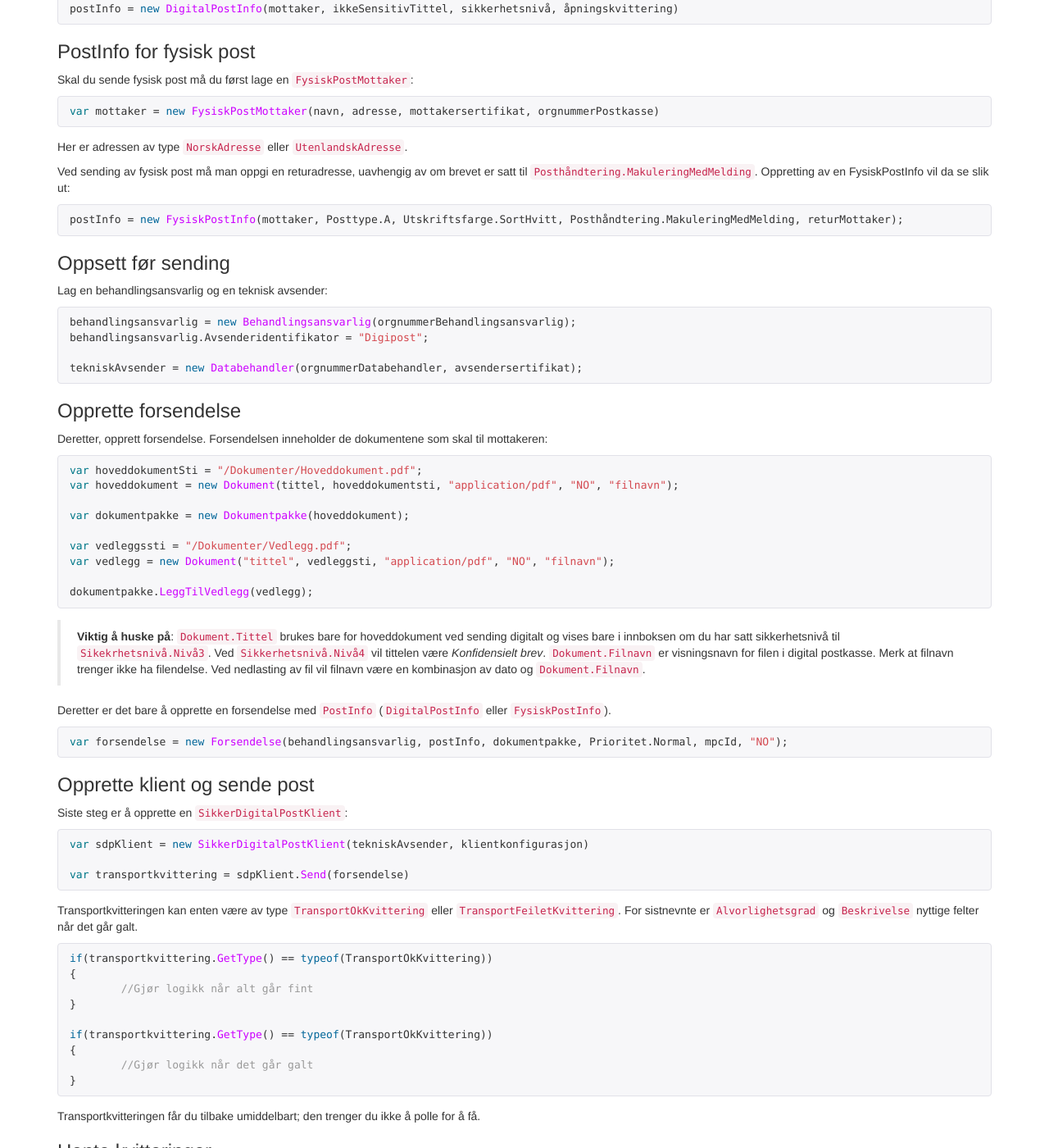
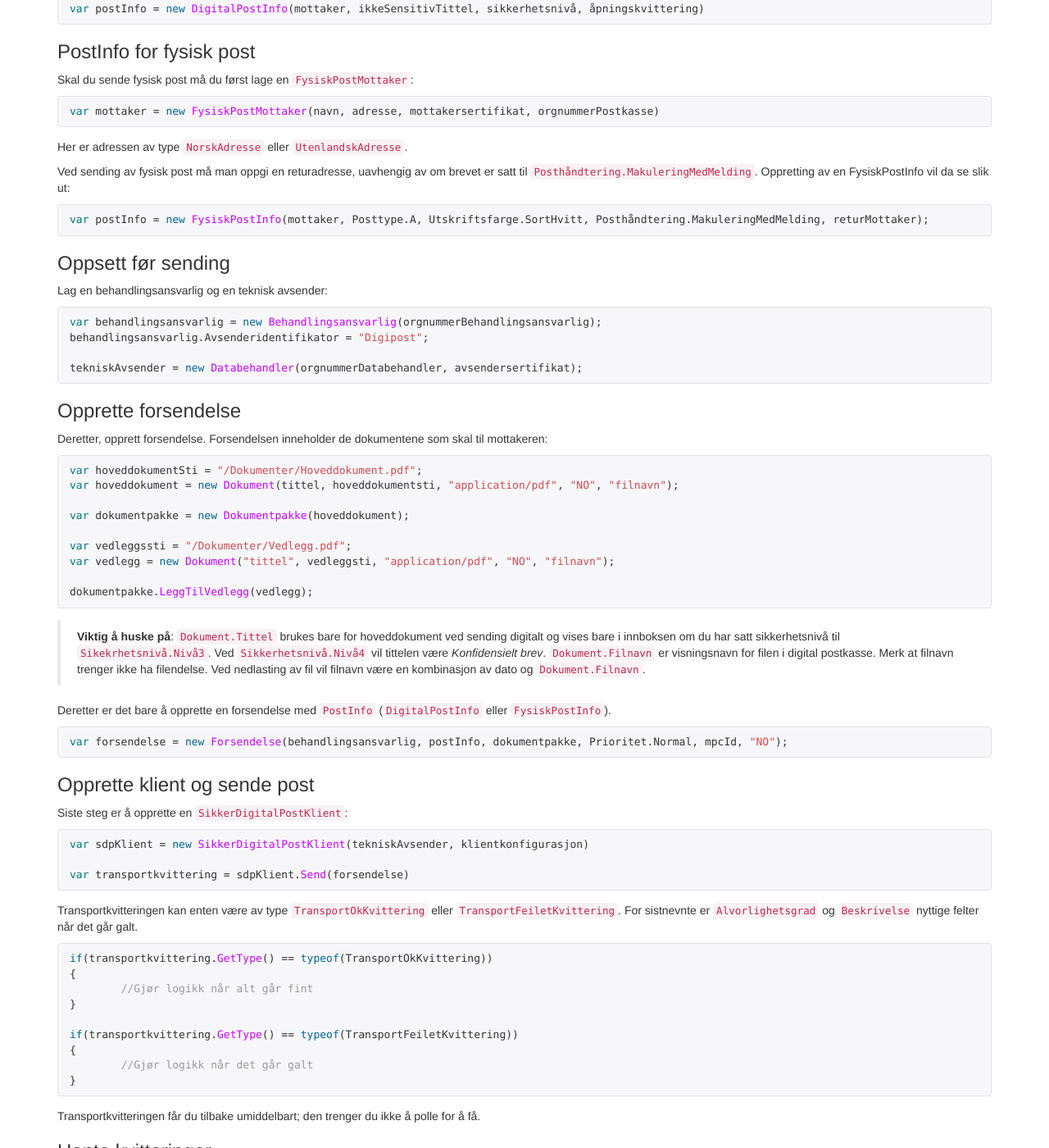
Before and after one commit to difi/sikker-digital-post-klient-dotnet, a Jekyll site: the page built from _doks/sende-post.md, in a window 1280 px wide and 1400 px high, scrolled down 541 px. Shown: the whole window at 82% size. Built offline with Jekyll 4.4.1, drawn with Linux system fonts in a browser that asks for light colours; nearby versions of some CDN libraries.

Commit message:
'var' lagt til der det manglet, fikset kvittering

```diff
--- a/_doks/sende-post.md
+++ b/_doks/sende-post.md
@@ -19,7 +19,7 @@ var mottaker = new DigitalPostMottaker(personnummer, postkasseadresse, mottakers
 
 Opprett så en `DigitalPostInfo`:
 {% highlight csharp %}
-postInfo = new DigitalPostInfo(mottaker, ikkeSensitivTittel, sikkerhetsnivå, åpningskvittering)
+var postInfo = new DigitalPostInfo(mottaker, ikkeSensitivTittel, sikkerhetsnivå, åpningskvittering)
 {% endhighlight%}
 
 <h3 id="postinfofysisk">PostInfo for fysisk post</h3>
@@ -34,14 +34,14 @@ Her er adressen av type `NorskAdresse` eller `UtenlandskAdresse`.
 Ved sending av fysisk post må man oppgi en returadresse, uavhengig av om brevet er satt til `Posthåndtering.MakuleringMedMelding`. Oppretting av en FysiskPostInfo vil da se slik ut:
 
 {% highlight csharp %}
-postInfo = new FysiskPostInfo(mottaker, Posttype.A, Utskriftsfarge.SortHvitt, Posthåndtering.MakuleringMedMelding, returMottaker);
+var postInfo = new FysiskPostInfo(mottaker, Posttype.A, Utskriftsfarge.SortHvitt, Posthåndtering.MakuleringMedMelding, returMottaker);
 {% endhighlight%}
 
 <h3 id="oppsettfoersending">Oppsett før sending</h3>
 
 Lag en behandlingsansvarlig og en teknisk avsender:
 {% highlight csharp %}
-behandlingsansvarlig = new Behandlingsansvarlig(orgnummerBehandlingsansvarlig);
+var behandlingsansvarlig = new Behandlingsansvarlig(orgnummerBehandlingsansvarlig);
 behandlingsansvarlig.Avsenderidentifikator = "Digipost";
 
 tekniskAvsender = new Databehandler(orgnummerDatabehandler, avsendersertifikat);
@@ -91,7 +91,7 @@ if(transportkvittering.GetType() == typeof(TransportOkKvittering))
 	//Gjør logikk når alt går fint
 }
 
-if(transportkvittering.GetType() == typeof(TransportOkKvittering))
+if(transportkvittering.GetType() == typeof(TransportFeiletKvittering))
 {
 	//Gjør logikk når det går galt
 }
```
